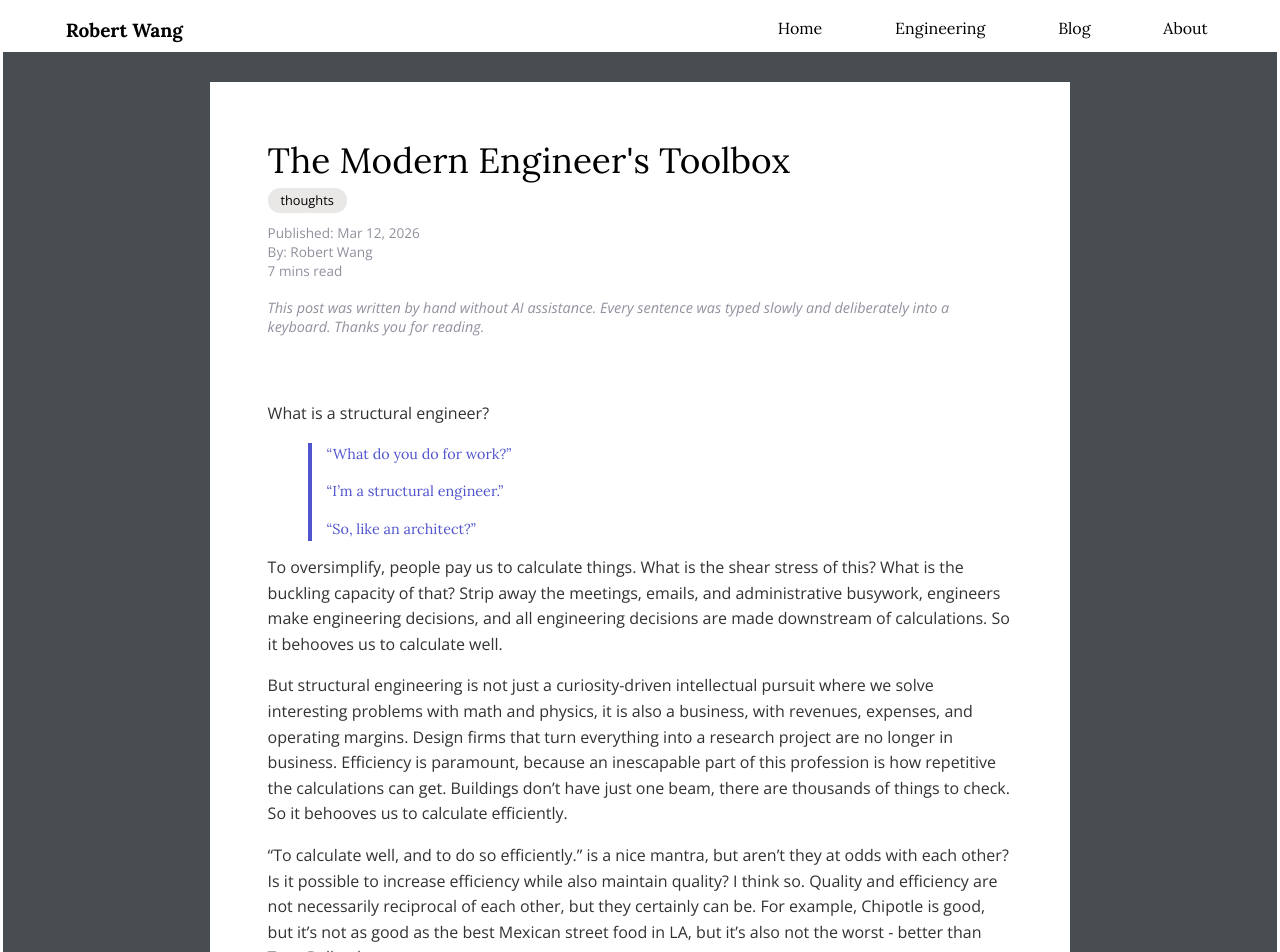
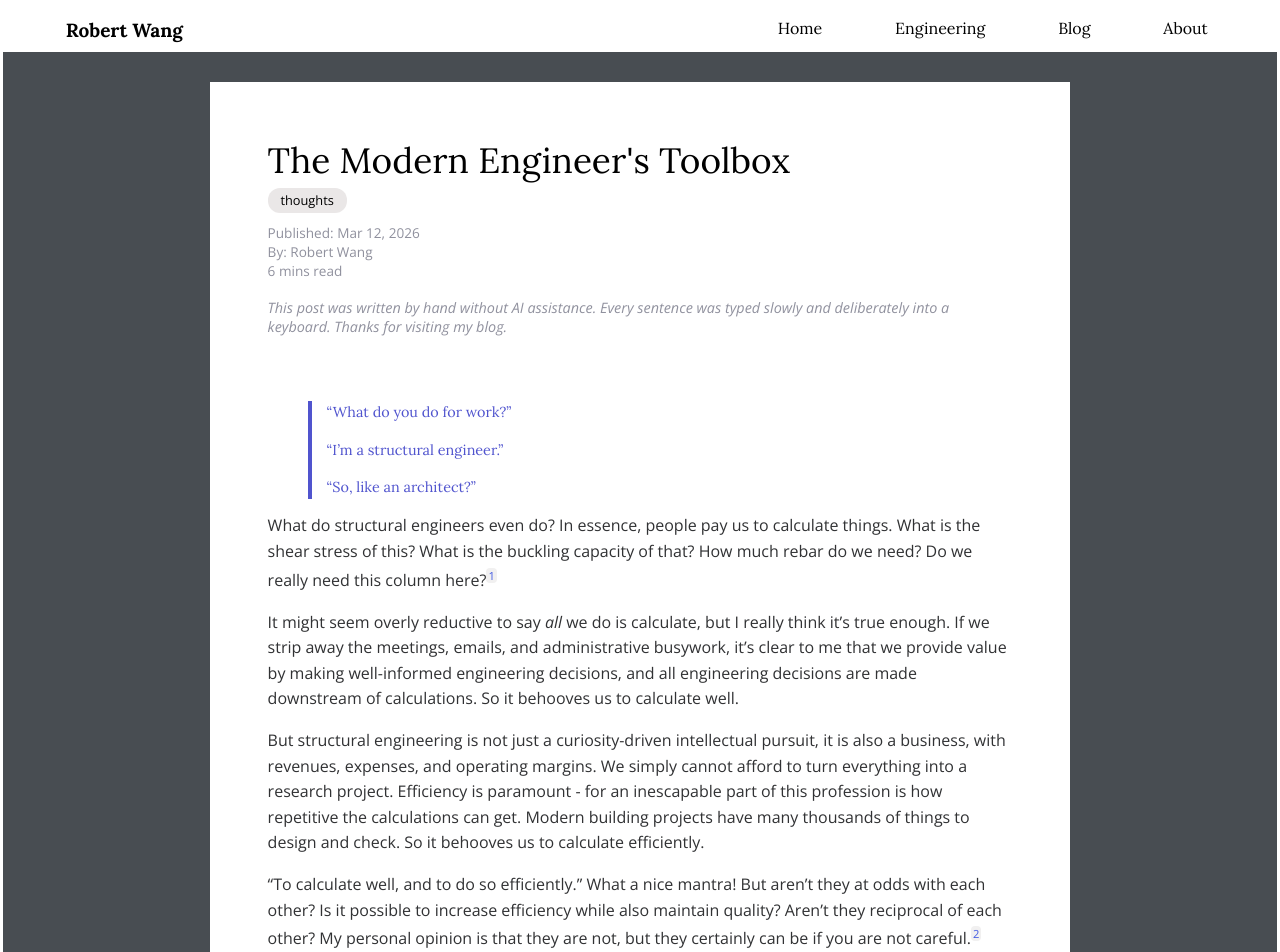
Before and after one commit to wcfrobert/wcfrobert.github.io, a Jekyll site: the page built from _posts/2026-02-15-why-programming.md, in a window 1280 px wide. Shown: the top 952 px of the page. Built offline with Jekyll 4.4.1, drawn with Linux system fonts in a browser that asks for light colours; comment, search, counter and statistics services are not loaded; some of the changed text lies outside the part shown.

Commit message:
added footnote hover
- Added footnote hover and refined css
- Refined eng toolbox article

```diff
--- a/_layouts/blog-post.html
+++ b/_layouts/blog-post.html
@@ -90,7 +90,7 @@
           read
           <div style="margin-bottom: 18px;"></div>
 
-          <div style="font-style:italic; font-size:0.9rem;">This post was written by hand without AI assistance. Every sentence was typed slowly and deliberately into a keyboard. Thanks you for reading.</div>
+          <div style="font-style:italic; font-size:0.9rem;">This post was written by hand without AI assistance. Every sentence was typed slowly and deliberately into a keyboard. Thanks for visiting my blog.</div>
 
         </div>
 
--- a/_posts/2026-02-15-why-programming.md
+++ b/_posts/2026-02-15-why-programming.md
@@ -9,24 +9,24 @@
 typora-root-url: ./..
 ---
 
-What is a structural engineer?
-
 > "What do you do for work?"
 >
 > "I'm a structural engineer."
 >
 > "So, like an architect?"
 
-To oversimplify, people pay us to calculate things. What is the shear stress of this? What is the buckling capacity of that? Strip away the meetings, emails, and administrative busywork, engineers make engineering decisions, and all engineering decisions are made downstream of calculations. So it behooves us to calculate well.
+What do structural engineers even do? In essence, people pay us to calculate things. What is the shear stress of this? What is the buckling capacity of that? How much rebar do we need? Do we really need this column here?[^1]
 
-But structural engineering is not just a curiosity-driven intellectual pursuit where we solve interesting problems with math and physics, it is also a business, with revenues, expenses, and operating margins. Design firms that turn everything into a research project are no longer in business. Efficiency is paramount, because an inescapable part of this profession is how repetitive the calculations can get. Buildings don't have just one beam, there are thousands of things to check. So it behooves us to calculate efficiently.
+It might seem overly reductive to say *all* we do is calculate, but I really think it's true enough. If we strip away the meetings, emails, and administrative busywork, it's clear to me that we provide value by making well-informed engineering decisions, and all engineering decisions are made downstream of calculations. So it behooves us to calculate well.
 
-"To calculate well, and to do so efficiently." is a nice mantra, but aren't they at odds with each other? Is it possible to increase efficiency while also maintain quality? I think so. Quality and efficiency are not necessarily reciprocal of each other, but they certainly can be. For example, Chipotle is good, but it's not as good as the best Mexican street food in LA, but it's also not the worst - better than Taco Bell at least.
+But structural engineering is not just a curiosity-driven intellectual pursuit, it is also a business, with revenues, expenses, and operating margins. We simply cannot afford to turn everything into a research project. Efficiency is paramount - for an inescapable part of this profession is how repetitive the calculations can get. Modern building projects have many thousands of things to design and check. So it behooves us to calculate efficiently.
 
-It turns out, every generation of structural engineers have had tools in their toolbox to ease the computational burden of repetitive number crunching. 20th century engineers used slide rules, charts, and nomographs; modern engineers use FEM software, Excel, and grasshopper.
+"To calculate well, and to do so efficiently." What a nice mantra! But aren't they at odds with each other? Is it possible to increase efficiency while also maintain quality? Aren't they reciprocal of each other? My personal opinion is that they are not, but they certainly can be if you are not careful.[^2]
+
+It turns out every generation of structural engineers have had tools in their toolbox to ease the computational burden of repetitive number crunching. To use a modern jargon that makes me chuckle: **we've been streamlining our workflow since the very beginning.**
 
 <img src="/assets/img/blog/2025/etabs/etabs11.png" style="width:60%;"/>
-*Graphic Statics was used in the 19th century by engineers to graphically compute forces in truss structures. The sketch above is the first working drawing of the Salginatobel Bridge by Robert Maillart in 1928. Figure from [(Fivet & Zastavni, 2011)](https://www.researchgate.net/publication/260123151_Robert_Maillart's_key_methods_from_the_Salginatobel_Bridge_design_process_1928])*
+*Graphic Statics was used in the 19th century to compute forces in truss structures graphically. The sketch above is the first working drawing of the Salginatobel Bridge by Robert Maillart in 1928. Figure from [(Fivet & Zastavni, 2011)](https://www.researchgate.net/publication/260123151_Robert_Maillart's_key_methods_from_the_Salginatobel_Bridge_design_process_1928])*
 
 <img src="/assets/img/blog/2025/etabs/etabs12.png" style="width:60%;"/>
 *Slide rules were used by engineers to perform routine multiplication, division, roots, powers, and even trigonometric operations. It's usage continued up until the 1970s, when it was replaced by the hand-held calculator*
@@ -34,7 +34,7 @@
 <img src="/assets/img/blog/2025/etabs/etabs13.png" style="width:100%;"/>
 *Highly intricate nomographs were created in the 20th century to assist engineers with repetitive design tasks. Rather than solving lengthy math formulas, engineers can just connect a few lines to get the answer. The nomograph on the left is for column effective length factor (k) which is still in the 2022 AISC steel design manual. The nomograph on the right was used in the 1960s to find the required moment of inertia for beam design (taken from Blodgett's Design of Welded Structures, 1966)*
 
-Here's another fun snipper from Blodgett's textbook. In structural engineering, welds are often treated as one-dimensional "lines". As such, weld stresses are often expressed in force per unit length (e.g. kip/in) rather than force per unit area (e.g. ksi). The main reason behind this convention is to avoid the thorny problem of stress transformation, but the other significant reason is related to slide rule usage:
+Here's another fun snippet from Blodgett's textbook with regards to the *utter* inconvenience of using log tables rather than slide rules:
 
 > "[*On the line approximation for determining section properties*] With a thin section, the inside dimension is almost as large as the outside dimension; and, in most cases, the property of the section varies as the cubes of these two dimensions. This means dealing with the difference between two very large numbers. In order to get any accuracy, **it would be necessary to calculate this out by longhand or by using logarithms rather than use the usual slide rule** [*emphasis mine*]. To simplify the problem, the section may be treated as a line, having no thickness."
 
@@ -46,21 +46,18 @@
 <img src="/assets/img/blog/2025/etabs/etabs15.png" style="width:80%;"/>
 *Toolbox of a modern day structural engineers. A weird mélange of software and tools*
 
-Modern engineers rely on advanced FEM software, intricate spreadsheets, acres of grasshopper scripts, Python, Rhino, Tekla, Speckle, and an assortment of tools that sounds like absolute gibberish to any engineer born before the 1970s. Modern building projects require the design of thousands of elements, checking each for dozens of failure modes under hundreds of load cases (have you seen the ASCE 7 wind chapters?), through multiple design iterations. We need to keep track of all this data, process it, visualize it, save it to a database, automate it, parametrize it, transfer it between software.
+Engineers of the past relied on slide rules, nomographs, and straight edges. Modern engineers rely on FEM software, intricate spreadsheets, acres of grasshopper scripts. Python, Rhino, Tekla, Speckle, Karamba, MathCAD - an assortment of tools that sounds like gibberish to any engineer born before the 1970s.
 
-**Gone are the days of paper, pencils, and calculators. Nowadays, engineers are preoccupied with data, algorithms, and python.**
+Today's building projects require the design of thousands of elements, checking each for dozens of failure modes, under hundreds of load cases[^3], repetitively through an inexplicable number of iterations. We need to keep track of all this data, process it, visualize it, save it to a database, automate it, parametrize it, transfer it between software.
 
-"Should I learn programming?". I finally have a non-boring answer to this question. My usual answer involves an endless rant about how programming is a career accelerant; how it's a highly valued skillset; how you get to do things that look like magic to project managers; how you get put on cool projects; how it's just plain fun.
+Gone are the days of paper, pencils, and calculators. Nowadays, engineers are preoccupied with data, algorithms, and python.
 
-But you probably knew all that. Not to mention I get somewhat self-conscious selling programming like this. It's like an insurance agent telling you how badly you need life insurance. Of course I would say that - as I type into his markdown editor to finish this post on my personal website with 4 years worth of HTML, CSS, JS accumulated, hosted on GitHub which also happens to be where I store my half-a-dozen open-source coding projects.
-
-My new answer is a bit more tongue-in-cheek. Basically, if you are a structural engineer in 2026, it's likely that you are programming already (excel is programming). With modern workloads and complexity, you simply can't afford *not to*. If you need to program, might as well go all the way. Excel and various forms of visual programming (grasshopper) are far too limiting; it's like living with blinders on. Give programming a try! Scripting is enough, you don't need to learn software development. The learning curve is flatter than ever with AI.[^1]
-
-Python scripting - perhaps more broadly the ability to think computationally - is fast becoming a prerequisite to this profession.  I think this development is perfectly natural. Like slide rules, nomographs, and calculators, python scripting will be another tool in the structural engineer's ever-expanding toolbox.
+While it may seem overwhelming, without these tools, a modern building project would be even more overwhelming, if not completely untenable[^4]. Much like slide rules and calculators, these new tools empower us, and are simply the new additions to the structural engineer's ever-expanding toolbox.
 
 <hr>
-
 **Footnotes**
 
-[^1]: If AI can program for me, why learn programming? Seems like a waste of time. I might address this in a full blog post in the future. But the short answer is: you still need to possess the process knowledge and know the vocabulary. We have FEM software, so is it pointless teaching undergraduate students about Euler-Bernoulli beams? Just use SAP2000 bro? To borrow a concept from Simon Willison: you need to ["hoard things you know how to do"](https://simonwillison.net/guides/agentic-engineering-patterns/hoard-things-you-know-how-to-do/). You need to know what is possible; you need to be able to articulate what you want. AI is a fast car, but it's empty and still needs a driver. As long as humans are still in the loop, the quality of the driver matters[^2].
-[^2]:But there is a small, non-negligible, chance that humans will eventually be removed from the loop too. Like AI in chess, it's possible that "human-in-the-loop" will just be objectively worse than pure AI. If that's the case, the world will be so radically different that any prediction is just science fiction: akin to Vikings predicting the next popular JavaScript framework. In any case, there's probably not much you can do in the AI maximalist scenario; so the next best thing is to prepare for the complement.
+[^1]: If you're an architect, the answer is always yes.
+[^2]: I think the restaurant industry provides an apt illustration of this efficiency-quality tradeoff. Some homogeneity is unavoidable at scale. Chipotle is not as good as the best Mexican street food in LA, but it's honestly not that bad. Not to mention that Chipotle serves millions of customers every day. Mike's Red Taco in San Diego is pretty amazing despite being a fast casual spot. Both are better than Taco Bell, which is to say that striving for efficiency at all cost usually leads to some place uninspiring.
+[^3]: Have you seen the ASCE 7 wind chapters lately?
+[^4]: Jevon's paradox is in full force here. There has been an absolute explosion in complexity over the last few decades. The first source of complexity is our better understanding of physics. Researchers are always discovering new insights and coming up with new and improved design methods. The other source of complexity is regulatory. See §3.11.5.1(a).i.2.2.3 Exception A 2022 Errata (i'm joking). The building code, regardless of how voluminous and labyrinthian you think it might be right now, is about as simple as it'll ever be. Unlike any other forms of regulation, the building code has its sanctity sealed by blood, sweat, and tears; blood of structural failure that could have been prevented, sweats of researchers, and tears of graduate students.
--- a/assets/css/style.css
+++ b/assets/css/style.css
@@ -1065,15 +1065,39 @@
 	font-size: 0.8rem;
 	color: #383535;
 }
+
+/* Footnote stuff */
 .blog-post sup[role="doc-noteref"] a {
     color: rgb(67, 91, 226);
-	font-size: 0.8rem;
+	font-size: 0.7rem;
 	text-decoration: none;
-	font-weight: bold;
 	vertical-align: baseline;
 	line-height: 0;
-	;
+	background: #f1f0f0;
+	border-radius: 4px;
+    padding-left: 2px;
+    padding-right: 2px;
   }
+.custom-tooltip {
+  position: absolute;
+  background: #ffffff;
+  color: rgb(34, 33, 33);
+  padding: 10px;
+  border-radius: 5px;
+  border: 1px solid #737171;
+  font-size: 0.75rem;
+  max-width: 25%;
+  z-index: 1000;
+  pointer-events: none; /* Prevents flickering */
+  opacity: 0;
+  transition: opacity 0.2s ease;
+  box-shadow: 0 4px 12px rgba(0,0,0,0.1);
+  font-family: 'Open Sans', sans-serif;
+}
+.custom-tooltip.show {
+  opacity: 1;
+}
+
 /*Blog Comments And Subscribe Box*/
 .blog-comments {
 	color:rgb(67, 91, 226);
--- a/assets/js/custom.js
+++ b/assets/js/custom.js
@@ -1,11 +1,11 @@
 //JS for Disqus
-function showdisqus() {
-    if (document.getElementById("disqus_thread").style.display === "block") {
-        document.getElementById("disqus_thread").style.display = "none";
-      } else {
-        document.getElementById("disqus_thread").style.display = "block";
-      }
-}
+// function showdisqus() {
+//     if (document.getElementById("disqus_thread").style.display === "block") {
+//         document.getElementById("disqus_thread").style.display = "none";
+//       } else {
+//         document.getElementById("disqus_thread").style.display = "block";
+//       }
+// }
 
 //JS for hamburger menu
 //https://codepen.io/AleksandrHovhannisyan/pen/xxwWama
@@ -75,3 +75,43 @@
   // Build the TOC
   tocContainer.innerHTML = `<ul>${tocItems.join("")}</ul>`;
 });
+
+
+
+//JS for footnote hover
+document.addEventListener("DOMContentLoaded", function() {
+  // 1. Create the tooltip box and add it to the page
+  const tooltip = document.createElement('div');
+  tooltip.className = 'custom-tooltip';
+  document.body.appendChild(tooltip);
+
+  // 2. Find all Kramdown footnote links
+  const footnotes = document.querySelectorAll('a.footnote');
+
+  footnotes.forEach(function(link) {
+    link.addEventListener('mouseenter', function(e) {
+      // Find the actual footnote text at the bottom using the ID
+      const targetId = this.getAttribute('href').substring(1);
+      const footnoteTextEl = document.getElementById(targetId);
+
+      if (footnoteTextEl) {
+        // Copy the text (removing the little 'return' arrow)
+        let text = footnoteTextEl.innerText.trim();
+        tooltip.innerHTML = text;
+
+        // Position the tooltip slightly above the link
+        const rect = this.getBoundingClientRect();
+        tooltip.style.left = rect.left + window.scrollX + 'px';
+        tooltip.style.top = rect.top + window.scrollY - tooltip.offsetHeight - 10 + 'px';
+
+        // Show it
+        tooltip.classList.add('show');
+      }
+    });
+
+    // Hide the tooltip when the mouse leaves
+    link.addEventListener('mouseleave', function() {
+      tooltip.classList.remove('show');
+    });
+  });
+});
```
